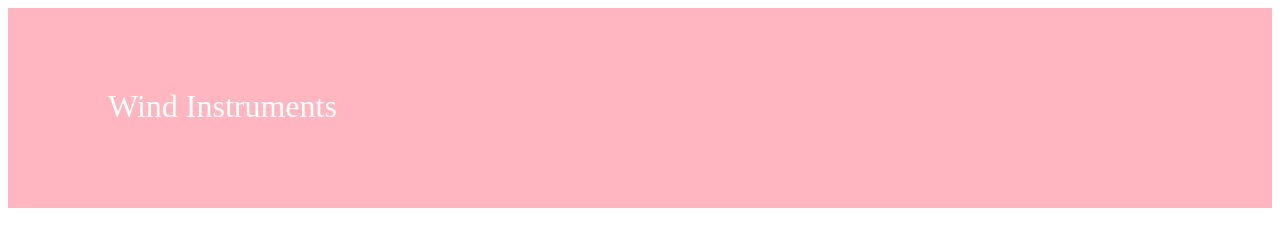
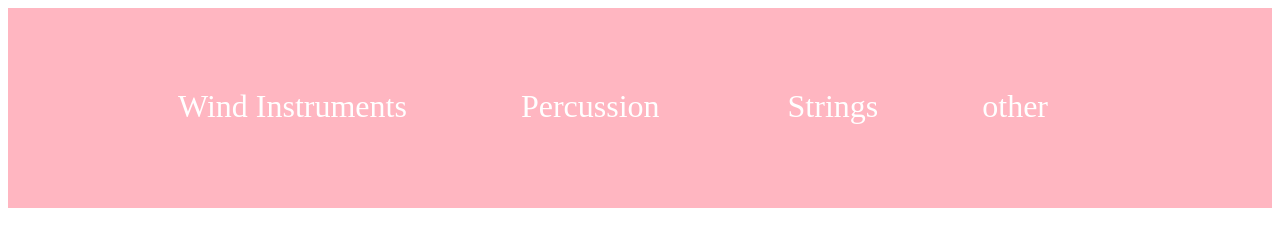
Before and after one commit to DanielQ-arch/Online-Instrument-Store, a plain HTML site: page filters.html in a window 1280 px wide. Drawn offline with Linux system fonts and the light colour scheme.

Commit message:
created all filter pages

```diff
--- a/filters.html
+++ b/filters.html
@@ -10,8 +10,9 @@
 
 <div class="top-box2">
 <a class="b1" href="Brass.html">Wind Instruments</a>
-<a class="b2" href=""
-
+<a class="b2" href="percussian.html">Percussion </a>
+<a class="b3" href="percussian.html">Strings</a>
+<a class="b4" href="other.html">other</a>
 
 
 </div>
--- a/styles4filters.css
+++ b/styles4filters.css
@@ -11,6 +11,35 @@ background-color: lightpink;
   color: white;
   position: relative;
   top: 80px;
-  left: 100px;
+  left:170px;
   font-size: xx-large;
 }
+
+.b2{
+    text-decoration: none;
+    color: white;
+    position: relative;
+    top: 80px;
+    left: 280px;
+    font-size: xx-large;
+}
+
+.b3{
+    text-decoration: none;
+    color: white;
+    position: relative;
+    top: 80px;
+    left: 400px;
+    font-size: xx-large;
+
+}
+
+.b4{
+    text-decoration: none;
+    color: white;
+    position: relative;
+    top: 80px;
+    left:500px;
+    font-size: xx-large;
+
+}
```
Also changed, not shown: other.html (added, +11 -0 lines), percussian.html (added, +11 -0 lines), string.html (added).
